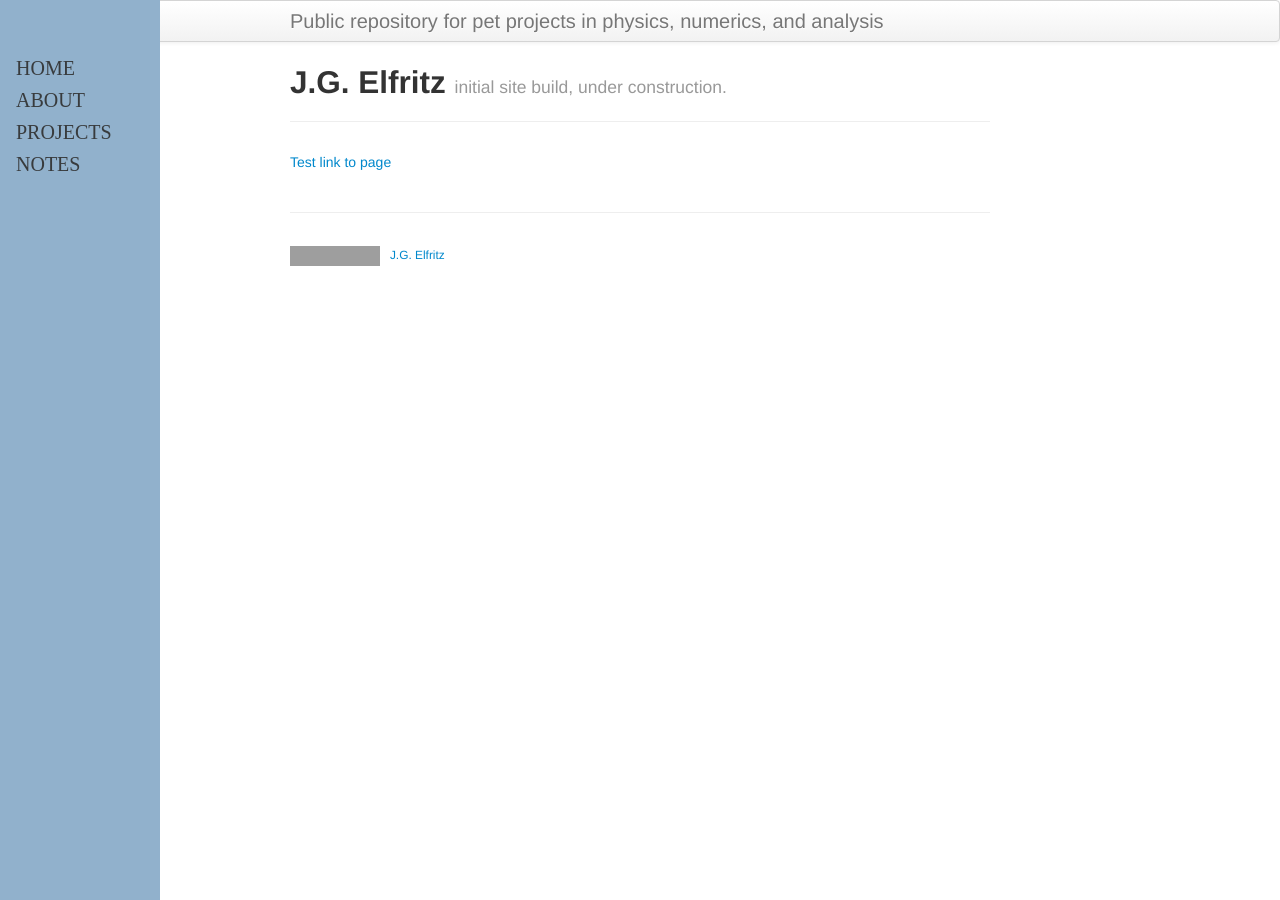
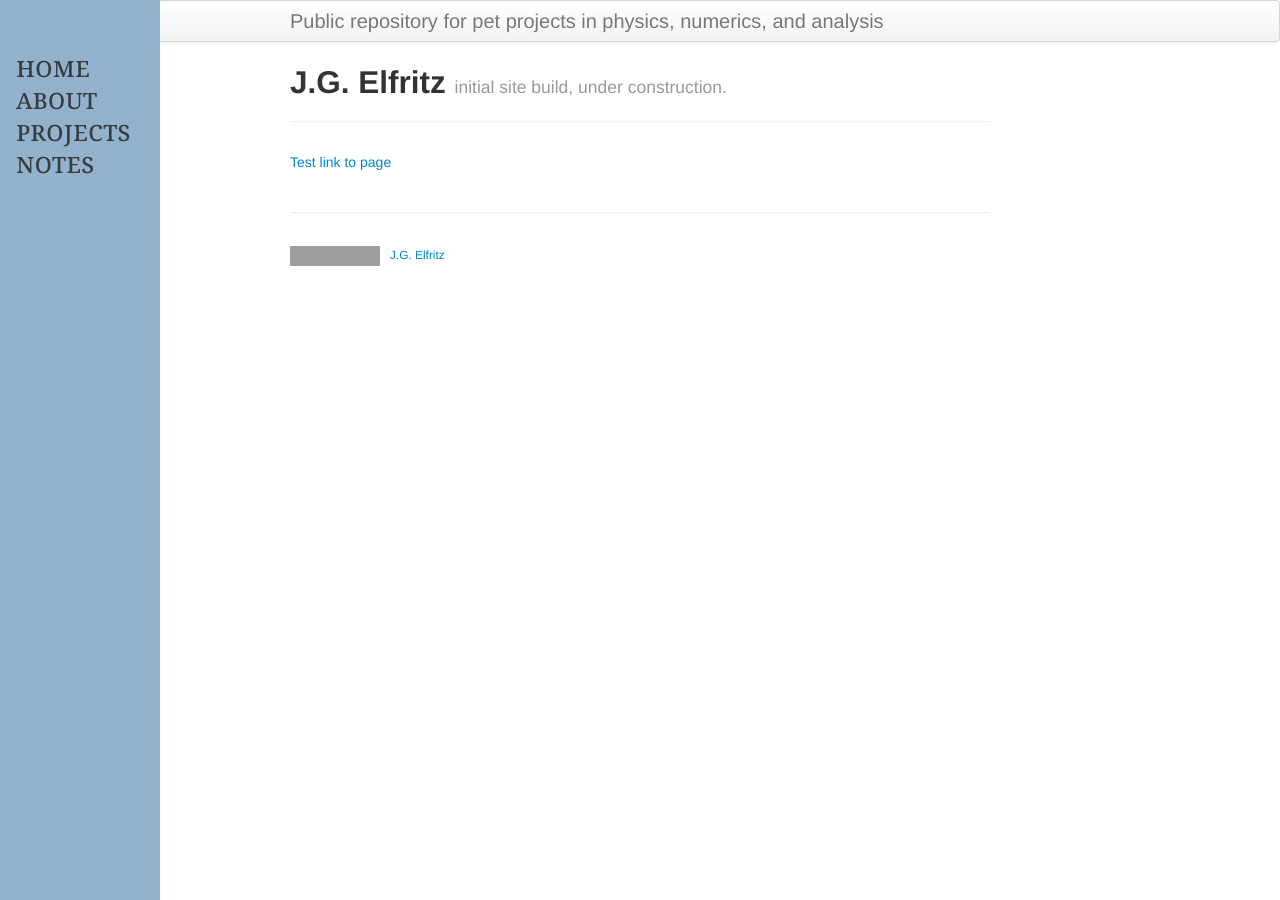
Before and after one commit to justinelfritz/justinelfritz.github.io, a Jekyll site: the page built from index.md, in a window 1280 px wide. Built offline with Jekyll 4.4.1, drawn with Linux system fonts in a browser that asks for light colours; grey boxes are pictures that could not be loaded.

Commit message:
revert to Georgia font for sidenav

```diff
--- a/assets/themes/twitter/css/style.css
+++ b/assets/themes/twitter/css/style.css
@@ -26,7 +26,7 @@
 .sidenav a {
   padding: 6px 8px 6px 16px;
   text-decoration: none;
-  font-family: Times New Roman;
+  font-family: Georgia;
   font-variant: small-caps;
   font-size: 2em;
   color: #383b3d;
```
